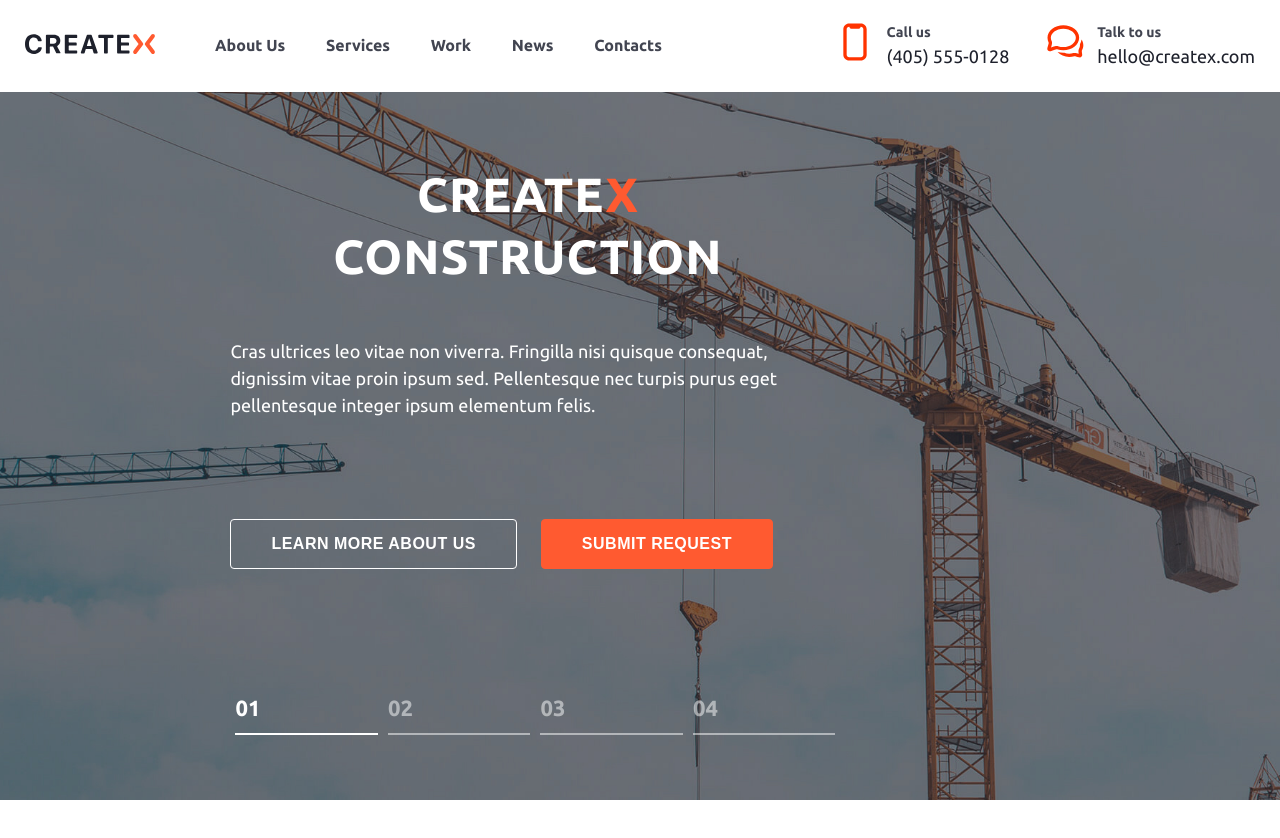
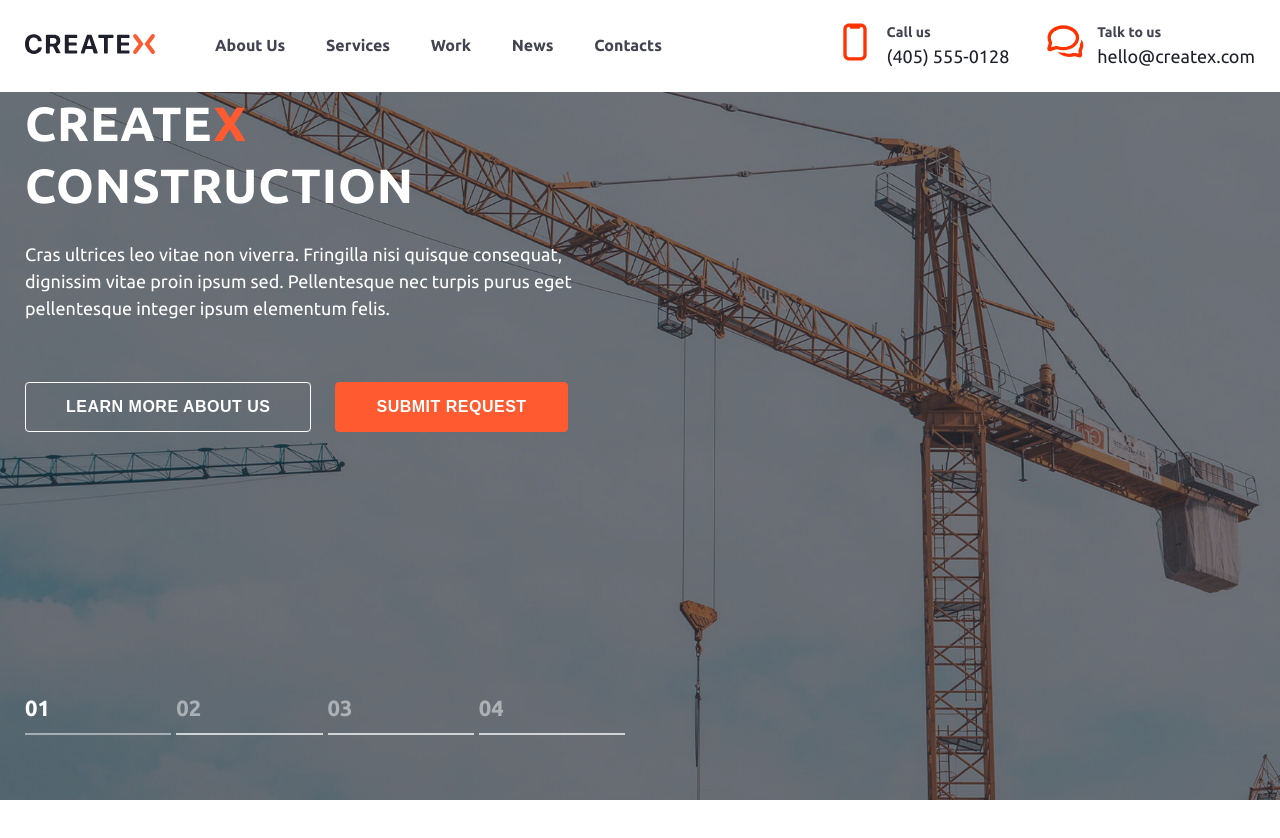
Before and after one commit to AziAlex/createx, a Next.js app: page / in a window 1280 px wide. Shown: the top 838 px of the page. Before the commit the page ends 800 px from the top, so only its background shows below. Built offline with nearby package versions, Linux system fonts and the light colour scheme.

Commit message:
edit main slider

```diff
--- a/src/feature/main-slider/index.tsx
+++ b/src/feature/main-slider/index.tsx
@@ -6,6 +6,7 @@ import SliderItem from '@/feature/main-slider/ui/slider-item'
 import 'slick-carousel/slick/slick.css'
 import 'slick-carousel/slick/slick-theme.css'
 import './style.scss'
+import Wrap from '@/shared/ui/wrap'
 
 const MainSlider = () => {
   const items = [0, 1, 2, 3]
@@ -17,7 +18,6 @@ const MainSlider = () => {
           0{index + 1}
         </a>
       )}
-
       arrows={false}
       slidesToScroll={1}
       slidesToShow={1}
--- a/src/feature/main-slider/style.scss
+++ b/src/feature/main-slider/style.scss
@@ -1,22 +1,33 @@
+@import "@/var";
+@import "@/mixins";
+
 .slick-slider {
   position: relative;
+  margin-bottom: responsive(50px, 120px);
+
 
   .slick-dots {
-    width: 600px;
+    width: 100%;
+    max-width: 600px;
     position: absolute;
     z-index: 10;
+    left: calc(50% - 620px);
     bottom: 12%;
-    left: 18%;
-
     display: grid !important;
     grid-template-columns: repeat(4, 1fr);
-    gap: 10px;
+    gap: 5px;
 
-    @media (max-width: 1100px) {
-      left: 5%;
+
+    @media (max-width: 1250px) {
+      left: 20px;
     }
 
     @media (max-width: 700px) {
+      left: 0;
+      padding: 0 20px;
+    }
+
+    @media (max-height: 530px) {
       display: none !important;
     }
 
@@ -27,29 +38,47 @@
       a {
         width: 100%;
         display: block;
-        color: #fff;
-        opacity: 0.5;
+        color: rgba(248, 248, 248, 0.49);
         font-size: 22px;
         font-weight: 700;
         padding-bottom: 20px;
+        transition: 0.3s ease-in-out;
 
-
-        &::before {
+        &::before,
+        &::after {
           position: absolute;
           bottom: -20px;
+          left: 0;
+          width: 100%;
+          background-color: rgba(248, 248, 248, 0.49);
 
           content: "";
-          width: 100%;
           height: 2px;
-          background-color: #fff;
         }
       }
 
       &.slick-active {
         a {
           opacity: 1;
+          color: #fff;
+
+          &::before {
+            animation: animateDots 0.3s ease-in-out;
+            background-color: #fff;
+          }
         }
       }
     }
   }
 }
+
+@keyframes animateDots {
+  from {
+    width: 0;
+    background-color: rgba(248, 248, 248, 0.49);
+  }
+  to {
+    width: 100%;
+    background-color: #fff;
+  }
+}
--- a/src/feature/main-slider/ui/slider-item/index.tsx
+++ b/src/feature/main-slider/ui/slider-item/index.tsx
@@ -5,10 +5,12 @@ import img from '/public/main-page/slider-bg-image.jpg'
 
 import cl from './style.module.scss'
 import Btn from '@/shared/ui/btns/btn'
+import Wrap from '@/shared/ui/wrap'
 
 const MainSliderItem = () => {
   return (
     <div className={cl.sliderItem}>
+      <Wrap>
         <div className={cl.sliderContent}>
           <h2>CREATE<span>X</span> CONSTRUCTION</h2>
           <p>Cras ultrices leo vitae non viverra. Fringilla nisi quisque consequat, dignissim vitae proin ipsum sed.
@@ -18,6 +20,7 @@ const MainSliderItem = () => {
             <Btn title='SUBMIT REQUEST' type='large' solid />
           </div>
         </div>
+      </Wrap>
       <Image src={img} alt='slider' fill />
     </div>
   )
--- a/src/feature/main-slider/ui/slider-item/style.module.scss
+++ b/src/feature/main-slider/ui/slider-item/style.module.scss
@@ -1,7 +1,10 @@
 @import "@/var";
+@import "@/mixins";
+
 
 .sliderItem {
   height: calc(100vh - 92px);
+  max-height: 1080px;
   position: relative;
 
   @media (max-width: 1100px) {
@@ -17,32 +20,34 @@
   }
 
   .sliderContent {
-    position: absolute;
     max-width: 595px;
-    left: 18%;
-    top: 23.5%;
 
-    @media (max-width: 1100px) {
-      left: 5%;
+    @media (max-width: 1250px) {
+      padding: 0 20px;
     }
 
     @media (max-width: 610px) {
       left: 0;
       padding: 0 20px;
-      text-align: center;
     }
 
     h2 {
+      text-align: left;
       font-size: 72px;
       font-weight: 700;
       letter-spacing: 1px;
       line-height: 130%;
       color: #fff;
 
+      @media (max-width: 610px) {
+        text-align: center;
+      }
+
       span {
         color: $btn;
       }
     }
+
 
     p {
       margin-top: 24px;
@@ -50,6 +55,10 @@
       font-weight: 400;
       line-height: 150%;
       color: #fff;
+
+      @media (max-width: 610px) {
+        text-align: center;
+      }
     }
 
     div {
@@ -83,11 +92,7 @@
       }
 
       p {
-        margin-top: 50px;
         font-size: 18px;
-      }
-      div {
-        margin-top: 100px;
       }
     }
 
--- a/src/shared/ui/wrap/style.module.scss
+++ b/src/shared/ui/wrap/style.module.scss
@@ -2,6 +2,7 @@
   width: 100%;
 
   &  > div {
+    position: relative;
     margin: auto;
     width: 100%;
     max-width: 1230px;
```
Lines whose indentation alone changed are shown as unchanged.
